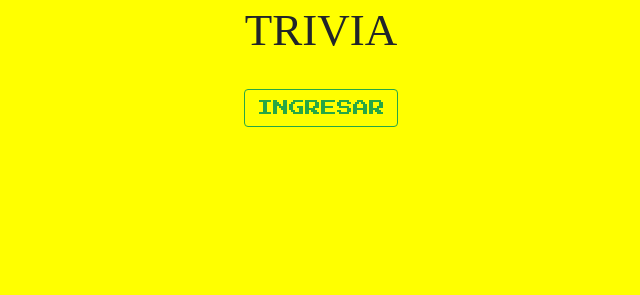
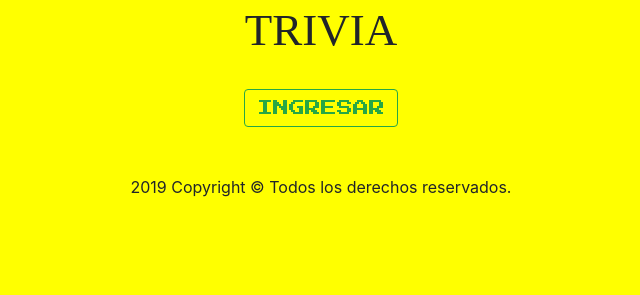
Before and after one commit to Gabrielm-git/proyectoIntegrador, a PHP site: page / in a window 1280 px wide. Shown: the part 249-544 px from the top of the page, without its empty margins (319-959 px from the left). Run offline with PHP 8.4, Linux system fonts and the light colour scheme; some libraries are stand-ins or nearby versions; some web fonts are replaced.

Commit message:
Se agregó un párrafo al final de la página

```diff
--- a/index.php
+++ b/index.php
@@ -17,6 +17,10 @@
       <h2 class="display-4">BIENVENIDO <br> A <br> TRIVIA </h2>
        <br>
       <button type="button" class="btn btn-outline-success" onclick="location.href = 'home.php'">INGRESAR</button>
+
+      <div class="text-center mt-5">
+        <p class="footer-alt mb-0 f-14">2019 Copyright © Todos los derechos reservados.</p>
+      </div>
     </div>
 
   <script src="https://code.jquery.com/jquery-3.2.1.slim.min.js" integrity="sha384-KJ3o2DKtIkvYIK3UENzmM7KCkRr/rE9/Qpg6aAZGJwFDMVNA/GpGFF93hXpG5KkN" crossorigin="anonymous"></script>
```
